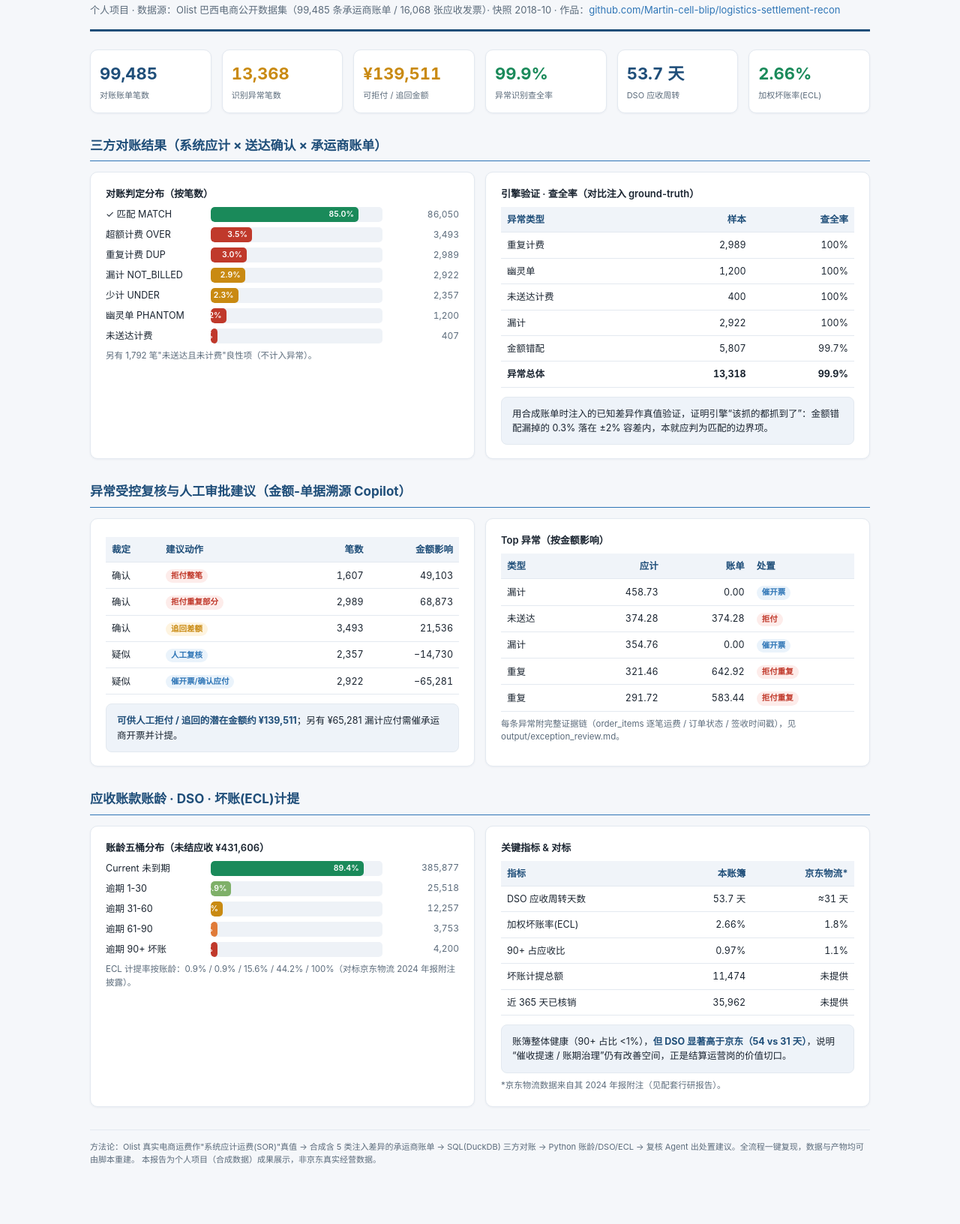
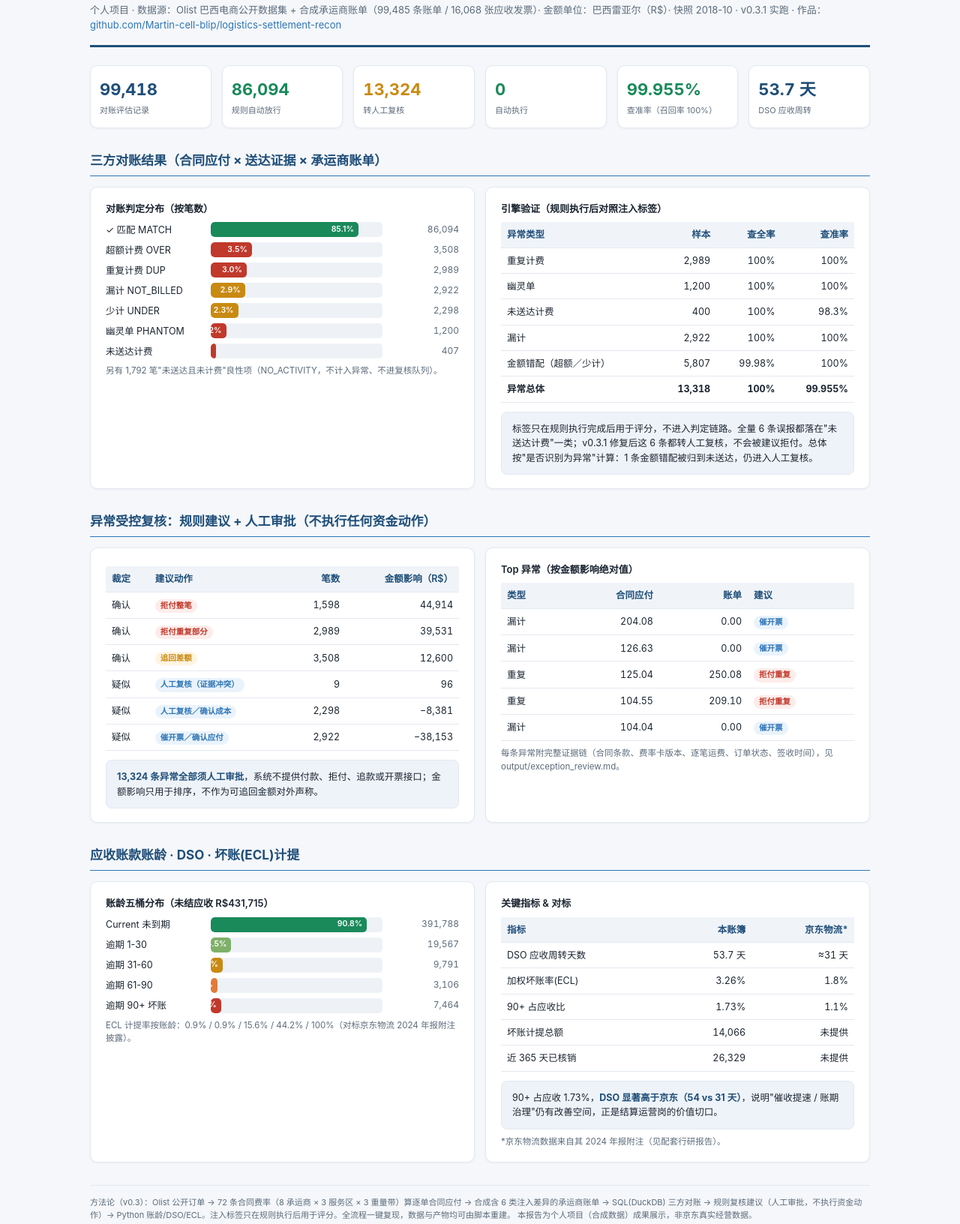
Before and after one commit to Martin-cell-blip/logistics-settlement-recon, a plain HTML site: page docs/settlement_dashboard.html in a window 1280 px wide. Shown: the part 75-1707 px from the top of the page at 75% size. Before the commit the page ends 1662 px from the top, so only its background shows below. Drawn offline with Linux system fonts and the light colour scheme.

Commit message:
docs: refresh settlement dashboard to v0.3.1 numbers
The dashboard linked from the README still showed v0.1 results (recall
99.9%, "¥139,511" recoverable) and labelled Brazilian reais as yuan.
Replace every figure with the 2026-09-24 rerun: KPIs now show records
auto-cleared, sent to human review and auto-executed (0); the engine
table adds precision per class; amounts are labelled R$; the method
note describes the contract-rate baseline. No recoverable total is shown.

Co-Authored-By: Claude Opus 5.5 <noreply@anthropic.com>

```diff
--- a/docs/settlement_dashboard.html
+++ b/docs/settlement_dashboard.html
@@ -59,75 +59,76 @@
   <header>
     <h1>电商物流结算 · 对账与应收账龄分析报告</h1>
     <div class="sub">
-      个人项目 · 数据源：Olist 巴西电商公开数据集（99,485 条承运商账单 / 16,068 张应收发票）· 快照 2018-10 ·
+      个人项目 · 数据源：Olist 巴西电商公开数据集 + 合成承运商账单（99,485 条账单 / 16,068 张应收发票）· 金额单位：巴西雷亚尔（R$）· 快照 2018-10 · v0.3.1 实跑 ·
       作品：<a href="https://github.com/Martin-cell-blip/logistics-settlement-recon">github.com/Martin-cell-blip/logistics-settlement-recon</a>
     </div>
   </header>
 
   <!-- KPI -->
   <div class="grid kpis">
-    <div class="kpi"><div class="v">99,485</div><div class="l">对账账单笔数</div></div>
-    <div class="kpi warn"><div class="v">13,368</div><div class="l">识别异常笔数</div></div>
-    <div class="kpi warn"><div class="v">¥139,511</div><div class="l">可拒付 / 追回金额</div></div>
-    <div class="kpi good"><div class="v">99.9%</div><div class="l">异常识别查全率</div></div>
+    <div class="kpi"><div class="v">99,418</div><div class="l">对账评估记录</div></div>
+    <div class="kpi good"><div class="v">86,094</div><div class="l">规则自动放行</div></div>
+    <div class="kpi warn"><div class="v">13,324</div><div class="l">转人工复核</div></div>
+    <div class="kpi good"><div class="v">0</div><div class="l">自动执行</div></div>
+    <div class="kpi good"><div class="v">99.955%</div><div class="l">查准率（召回率 100%）</div></div>
     <div class="kpi"><div class="v">53.7 天</div><div class="l">DSO 应收周转</div></div>
-    <div class="kpi good"><div class="v">2.66%</div><div class="l">加权坏账率(ECL)</div></div>
   </div>
 
   <!-- 三方对账 -->
-  <h2>三方对账结果（系统应计 × 送达确认 × 承运商账单）</h2>
+  <h2>三方对账结果（合同应付 × 送达证据 × 承运商账单）</h2>
   <div class="grid two">
     <div class="card">
       <div style="font-size:13px;font-weight:600;margin-bottom:8px">对账判定分布（按笔数）</div>
-      <div class="bar-row"><span class="nm">✓ 匹配 MATCH</span><div class="track"><div class="fill" style="width:86%;background:var(--green)">85.0%</div></div><span class="amt">86,050</span></div>
-      <div class="bar-row"><span class="nm">超额计费 OVER</span><div class="track"><div class="fill" style="width:24%;background:var(--red)">3.5%</div></div><span class="amt">3,493</span></div>
+      <div class="bar-row"><span class="nm">✓ 匹配 MATCH</span><div class="track"><div class="fill" style="width:86%;background:var(--green)">85.1%</div></div><span class="amt">86,094</span></div>
+      <div class="bar-row"><span class="nm">超额计费 OVER</span><div class="track"><div class="fill" style="width:24%;background:var(--red)">3.5%</div></div><span class="amt">3,508</span></div>
       <div class="bar-row"><span class="nm">重复计费 DUP</span><div class="track"><div class="fill" style="width:21%;background:var(--red)">3.0%</div></div><span class="amt">2,989</span></div>
       <div class="bar-row"><span class="nm">漏计 NOT_BILLED</span><div class="track"><div class="fill" style="width:20%;background:var(--amber)">2.9%</div></div><span class="amt">2,922</span></div>
-      <div class="bar-row"><span class="nm">少计 UNDER</span><div class="track"><div class="fill" style="width:16%;background:var(--amber)">2.3%</div></div><span class="amt">2,357</span></div>
+      <div class="bar-row"><span class="nm">少计 UNDER</span><div class="track"><div class="fill" style="width:16%;background:var(--amber)">2.3%</div></div><span class="amt">2,298</span></div>
       <div class="bar-row"><span class="nm">幽灵单 PHANTOM</span><div class="track"><div class="fill" style="width:9%;background:var(--red)">1.2%</div></div><span class="amt">1,200</span></div>
-      <div class="bar-row"><span class="nm">未送达计费</span><div class="track"><div class="fill" style="width:4%;background:var(--red)">0.4%</div></div><span class="amt">407</span></div>
-      <div class="note">另有 1,792 笔"未送达且未计费"良性项（不计入异常）。</div>
+      <div class="bar-row"><span class="nm">未送达计费</span><div class="track"><div class="fill" style="width:3%;background:var(--red)">0.4%</div></div><span class="amt">407</span></div>
+      <div class="note">另有 1,792 笔"未送达且未计费"良性项（NO_ACTIVITY，不计入异常、不进复核队列）。</div>
     </div>
     <div class="card">
-      <div style="font-size:13px;font-weight:600;margin-bottom:8px">引擎验证 · 查全率（对比注入 ground-truth）</div>
+      <div style="font-size:13px;font-weight:600;margin-bottom:8px">引擎验证（规则执行后对照注入标签）</div>
       <table>
-        <tr><th>异常类型</th><th class="n">样本</th><th class="n">查全率</th></tr>
-        <tr><td>重复计费</td><td class="n">2,989</td><td class="n">100%</td></tr>
-        <tr><td>幽灵单</td><td class="n">1,200</td><td class="n">100%</td></tr>
-        <tr><td>未送达计费</td><td class="n">400</td><td class="n">100%</td></tr>
-        <tr><td>漏计</td><td class="n">2,922</td><td class="n">100%</td></tr>
-        <tr><td>金额错配</td><td class="n">5,807</td><td class="n">99.7%</td></tr>
-        <tr><td><b>异常总体</b></td><td class="n"><b>13,318</b></td><td class="n"><b>99.9%</b></td></tr>
+        <tr><th>异常类型</th><th class="n">样本</th><th class="n">查全率</th><th class="n">查准率</th></tr>
+        <tr><td>重复计费</td><td class="n">2,989</td><td class="n">100%</td><td class="n">100%</td></tr>
+        <tr><td>幽灵单</td><td class="n">1,200</td><td class="n">100%</td><td class="n">100%</td></tr>
+        <tr><td>未送达计费</td><td class="n">400</td><td class="n">100%</td><td class="n">98.3%</td></tr>
+        <tr><td>漏计</td><td class="n">2,922</td><td class="n">100%</td><td class="n">100%</td></tr>
+        <tr><td>金额错配（超额／少计）</td><td class="n">5,807</td><td class="n">99.98%</td><td class="n">100%</td></tr>
+        <tr><td><b>异常总体</b></td><td class="n"><b>13,318</b></td><td class="n"><b>100%</b></td><td class="n"><b>99.955%</b></td></tr>
       </table>
-      <div class="callout" style="margin-top:12px">用合成账单时注入的已知差异作真值验证，证明引擎“该抓的都抓到了”：金额错配漏掉的 0.3% 落在 ±2% 容差内，本就应判为匹配的边界项。</div>
+      <div class="callout" style="margin-top:12px">标签只在规则执行完成后用于评分，不进入判定链路。全量 6 条误报都落在"未送达计费"一类；v0.3.1 修复后这 6 条都转人工复核，不会被建议拒付。总体按"是否识别为异常"计算：1 条金额错配被归到未送达，仍进入人工复核。</div>
     </div>
   </div>
 
   <!-- 异常复核 -->
-  <h2>异常受控复核与人工审批建议（金额-单据溯源 Copilot）</h2>
+  <h2>异常受控复核：规则建议 + 人工审批（不执行任何资金动作）</h2>
   <div class="grid two">
     <div class="card">
       <table>
-        <tr><th>裁定</th><th>建议动作</th><th class="n">笔数</th><th class="n">金额影响</th></tr>
-        <tr><td>确认</td><td><span class="tag t-rej">拒付整笔</span></td><td class="n">1,607</td><td class="n">49,103</td></tr>
-        <tr><td>确认</td><td><span class="tag t-rej">拒付重复部分</span></td><td class="n">2,989</td><td class="n">68,873</td></tr>
-        <tr><td>确认</td><td><span class="tag t-clw">追回差额</span></td><td class="n">3,493</td><td class="n">21,536</td></tr>
-        <tr><td>疑似</td><td><span class="tag t-chk">人工复核</span></td><td class="n">2,357</td><td class="n">−14,730</td></tr>
-        <tr><td>疑似</td><td><span class="tag t-chk">催开票/确认应付</span></td><td class="n">2,922</td><td class="n">−65,281</td></tr>
+        <tr><th>裁定</th><th>建议动作</th><th class="n">笔数</th><th class="n">金额影响（R$）</th></tr>
+        <tr><td>确认</td><td><span class="tag t-rej">拒付整笔</span></td><td class="n">1,598</td><td class="n">44,914</td></tr>
+        <tr><td>确认</td><td><span class="tag t-rej">拒付重复部分</span></td><td class="n">2,989</td><td class="n">39,531</td></tr>
+        <tr><td>确认</td><td><span class="tag t-clw">追回差额</span></td><td class="n">3,508</td><td class="n">12,600</td></tr>
+        <tr><td>疑似</td><td><span class="tag t-chk">人工复核（证据冲突）</span></td><td class="n">9</td><td class="n">96</td></tr>
+        <tr><td>疑似</td><td><span class="tag t-chk">人工复核／确认成本</span></td><td class="n">2,298</td><td class="n">−8,381</td></tr>
+        <tr><td>疑似</td><td><span class="tag t-chk">催开票／确认应付</span></td><td class="n">2,922</td><td class="n">−38,153</td></tr>
       </table>
-      <div class="callout" style="margin-top:12px"><b>可供人工拒付 / 追回的潜在金额约 ¥139,511</b>；另有 ¥65,281 漏计应付需催承运商开票并计提。</div>
+      <div class="callout" style="margin-top:12px"><b>13,324 条异常全部须人工审批</b>，系统不提供付款、拒付、追款或开票接口；金额影响只用于排序，不作为可追回金额对外声称。</div>
     </div>
     <div class="card">
-      <div style="font-size:13px;font-weight:600;margin-bottom:8px">Top 异常（按金额影响）</div>
+      <div style="font-size:13px;font-weight:600;margin-bottom:8px">Top 异常（按金额影响绝对值）</div>
       <table>
-        <tr><th>类型</th><th class="n">应计</th><th class="n">账单</th><th>处置</th></tr>
-        <tr><td>漏计</td><td class="n">458.73</td><td class="n">0.00</td><td><span class="tag t-chk">催开票</span></td></tr>
-        <tr><td>未送达</td><td class="n">374.28</td><td class="n">374.28</td><td><span class="tag t-rej">拒付</span></td></tr>
-        <tr><td>漏计</td><td class="n">354.76</td><td class="n">0.00</td><td><span class="tag t-chk">催开票</span></td></tr>
-        <tr><td>重复</td><td class="n">321.46</td><td class="n">642.92</td><td><span class="tag t-rej">拒付重复</span></td></tr>
-        <tr><td>重复</td><td class="n">291.72</td><td class="n">583.44</td><td><span class="tag t-rej">拒付重复</span></td></tr>
+        <tr><th>类型</th><th class="n">合同应付</th><th class="n">账单</th><th>建议</th></tr>
+        <tr><td>漏计</td><td class="n">204.08</td><td class="n">0.00</td><td><span class="tag t-chk">催开票</span></td></tr>
+        <tr><td>漏计</td><td class="n">126.63</td><td class="n">0.00</td><td><span class="tag t-chk">催开票</span></td></tr>
+        <tr><td>重复</td><td class="n">125.04</td><td class="n">250.08</td><td><span class="tag t-rej">拒付重复</span></td></tr>
+        <tr><td>重复</td><td class="n">104.55</td><td class="n">209.10</td><td><span class="tag t-rej">拒付重复</span></td></tr>
+        <tr><td>漏计</td><td class="n">104.04</td><td class="n">0.00</td><td><span class="tag t-chk">催开票</span></td></tr>
       </table>
-      <div class="note">每条异常附完整证据链（order_items 逐笔运费 / 订单状态 / 签收时间戳），见 output/exception_review.md。</div>
+      <div class="note">每条异常附完整证据链（合同条款、费率卡版本、逐笔运费、订单状态、签收时间），见 output/exception_review.md。</div>
     </div>
   </div>
 
@@ -135,12 +136,12 @@
   <h2>应收账款账龄 · DSO · 坏账(ECL)计提</h2>
   <div class="grid two">
     <div class="card">
-      <div style="font-size:13px;font-weight:600;margin-bottom:8px">账龄五桶分布（未结应收 ¥431,606）</div>
-      <div class="bar-row"><span class="nm">Current 未到期</span><div class="track"><div class="fill" style="width:89%;background:var(--green)">89.4%</div></div><span class="amt">385,877</span></div>
-      <div class="bar-row"><span class="nm">逾期 1-30</span><div class="track"><div class="fill" style="width:12%;background:#7fb069">5.9%</div></div><span class="amt">25,518</span></div>
-      <div class="bar-row"><span class="nm">逾期 31-60</span><div class="track"><div class="fill" style="width:7%;background:var(--amber)">2.8%</div></div><span class="amt">12,257</span></div>
-      <div class="bar-row"><span class="nm">逾期 61-90</span><div class="track"><div class="fill" style="width:4%;background:#e07b39">0.9%</div></div><span class="amt">3,753</span></div>
-      <div class="bar-row"><span class="nm">逾期 90+ 坏账</span><div class="track"><div class="fill" style="width:4%;background:var(--red)">1.0%</div></div><span class="amt">4,200</span></div>
+      <div style="font-size:13px;font-weight:600;margin-bottom:8px">账龄五桶分布（未结应收 R$431,715）</div>
+      <div class="bar-row"><span class="nm">Current 未到期</span><div class="track"><div class="fill" style="width:91%;background:var(--green)">90.8%</div></div><span class="amt">391,788</span></div>
+      <div class="bar-row"><span class="nm">逾期 1-30</span><div class="track"><div class="fill" style="width:12%;background:#7fb069">4.5%</div></div><span class="amt">19,567</span></div>
+      <div class="bar-row"><span class="nm">逾期 31-60</span><div class="track"><div class="fill" style="width:7%;background:var(--amber)">2.3%</div></div><span class="amt">9,791</span></div>
+      <div class="bar-row"><span class="nm">逾期 61-90</span><div class="track"><div class="fill" style="width:4%;background:#e07b39">0.7%</div></div><span class="amt">3,106</span></div>
+      <div class="bar-row"><span class="nm">逾期 90+ 坏账</span><div class="track"><div class="fill" style="width:6%;background:var(--red)">1.7%</div></div><span class="amt">7,464</span></div>
       <div class="note">ECL 计提率按账龄：0.9% / 0.9% / 15.6% / 44.2% / 100%（对标京东物流 2024 年报附注披露）。</div>
     </div>
     <div class="card">
@@ -148,19 +149,19 @@
       <table>
         <tr><th>指标</th><th class="n">本账簿</th><th class="n">京东物流*</th></tr>
         <tr><td>DSO 应收周转天数</td><td class="n">53.7 天</td><td class="n">≈31 天</td></tr>
-        <tr><td>加权坏账率(ECL)</td><td class="n">2.66%</td><td class="n">1.8%</td></tr>
-        <tr><td>90+ 占应收比</td><td class="n">0.97%</td><td class="n">1.1%</td></tr>
-        <tr><td>坏账计提总额</td><td class="n">11,474</td><td class="n">未提供</td></tr>
-        <tr><td>近 365 天已核销</td><td class="n">35,962</td><td class="n">未提供</td></tr>
+        <tr><td>加权坏账率(ECL)</td><td class="n">3.26%</td><td class="n">1.8%</td></tr>
+        <tr><td>90+ 占应收比</td><td class="n">1.73%</td><td class="n">1.1%</td></tr>
+        <tr><td>坏账计提总额</td><td class="n">14,066</td><td class="n">未提供</td></tr>
+        <tr><td>近 365 天已核销</td><td class="n">26,329</td><td class="n">未提供</td></tr>
       </table>
-      <div class="callout" style="margin-top:12px">账簿整体健康（90+ 占比 &lt;1%），<b>但 DSO 显著高于京东（54 vs 31 天）</b>，说明“催收提速 / 账期治理”仍有改善空间，正是结算运营岗的价值切口。</div>
+      <div class="callout" style="margin-top:12px">90+ 占应收 1.73%，<b>DSO 显著高于京东（54 vs 31 天）</b>，说明"催收提速 / 账期治理"仍有改善空间，正是结算运营岗的价值切口。</div>
       <div class="note">*京东物流数据来自其 2024 年报附注（见配套行研报告）。</div>
     </div>
   </div>
 
   <footer>
-    方法论：Olist 真实电商运费作"系统应计运费(SOR)"真值 → 合成含 5 类注入差异的承运商账单 → SQL(DuckDB) 三方对账 →
-    Python 账龄/DSO/ECL → 复核 Agent 出处置建议。全流程一键复现，数据与产物均可由脚本重建。
+    方法论（v0.3）：Olist 公开订单 → 72 条合同费率（8 承运商 × 3 服务区 × 3 重量带）算逐单合同应付 → 合成含 6 类注入差异的承运商账单 →
+    SQL(DuckDB) 三方对账 → 规则复核建议（人工审批，不执行资金动作）→ Python 账龄/DSO/ECL。注入标签只在规则执行后用于评分。全流程一键复现，数据与产物均可由脚本重建。
     本报告为个人项目（合成数据）成果展示，非京东真实经营数据。
   </footer>
 </div>
```
Also changed, not shown: 1 other file.
